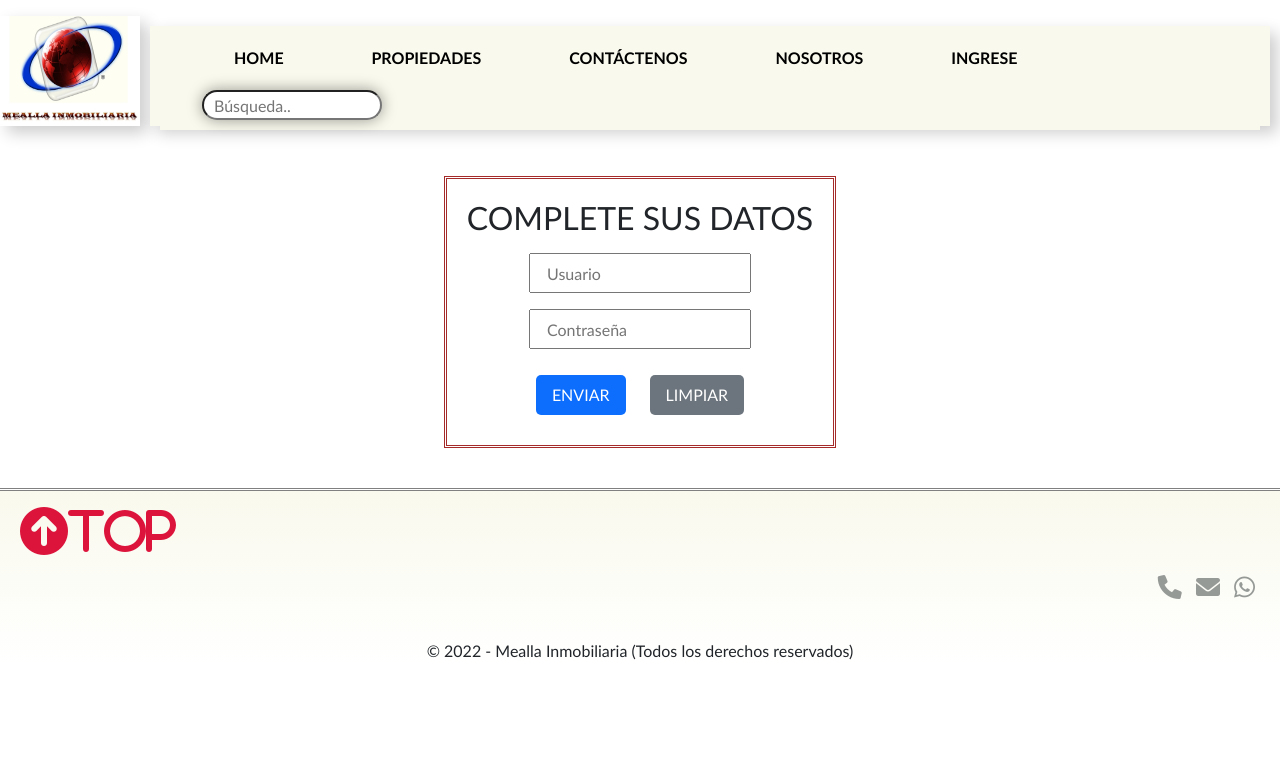
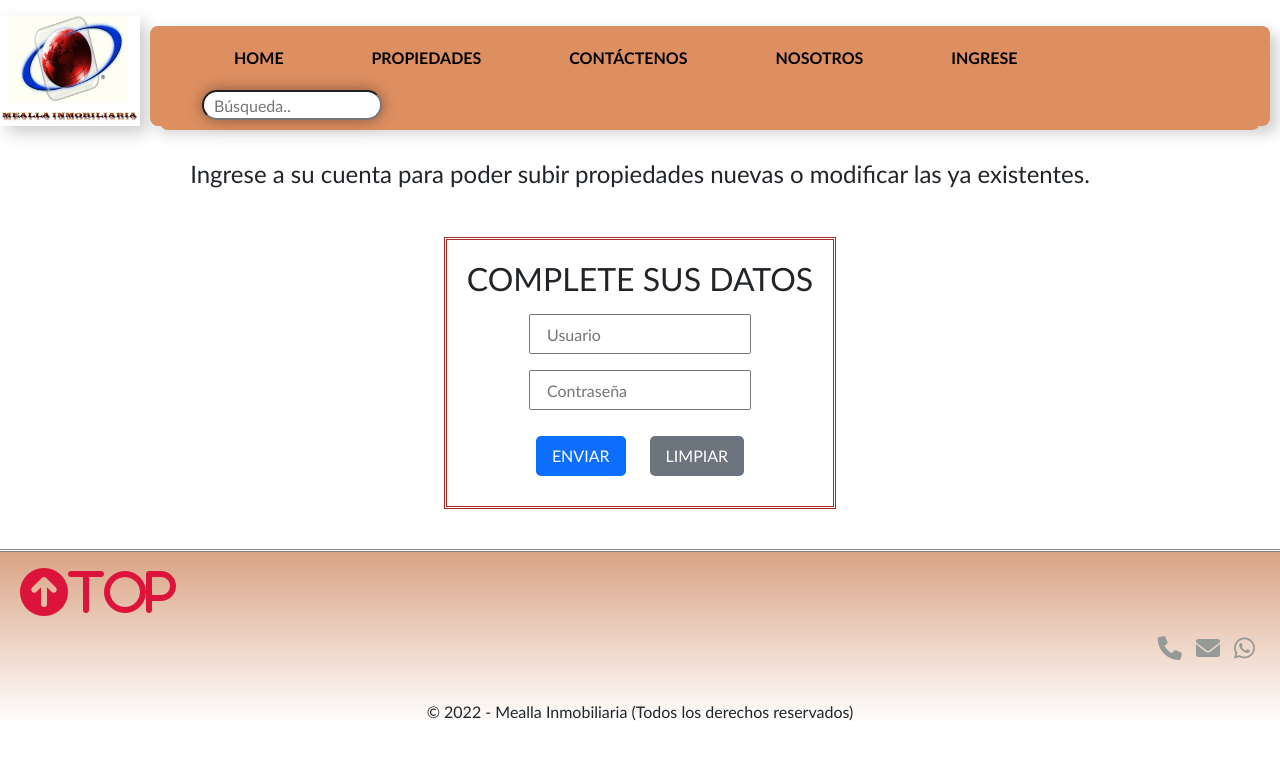
Before and after one commit to Random003/Inmobiliaria-Mealla, a website: page html/ingrese.html in a window 1280 px wide. Drawn offline with nearby package versions, Linux system fonts and the light colour scheme.

Commit message:
arreglos sugeridos en entregas 2

```diff
--- a/css/style.css
+++ b/css/style.css
@@ -1,3 +1,4 @@
+/* +++++++++++ */
 /* Reseteo del Documento */
 /* +++++++++++ */
 
@@ -33,8 +34,7 @@ header {
 .barraNav {
     display: flex;
     text-decoration: none;
-    /* background-color: #F9F9ED; */
-    background-color: #F9F9ED;
+    background-color: #de8f61;
     padding: 10px;
     margin: 10px;
     width: 100%;
@@ -44,6 +44,7 @@ header {
     box-shadow: 7px 7px 15px rgba(0, 0, 0, 0.2);
     text-transform: uppercase;
     font-weight: 600;
+    border-radius: 8px;
 }
 
 nav ul li a {
@@ -52,7 +53,7 @@ nav ul li a {
 }
 
 nav ul li a:hover {
-    color: coral;
+    color: red;
 }
 
 .search {
@@ -86,7 +87,7 @@ header nav ul li ul {
     padding: 1rem;
     height: 4.5rem;
     width: 7rem;
-    background-color: #F9F9ED;
+    background-color: #de8f61;
     border-radius: 10px;
 }
 
@@ -123,19 +124,20 @@ header nav ul li ul {
    /*  Menu Hamburgesa */
 
     #itemBarra {
-        background-color: #F9F9ED;
+        background-color: #de8f61;
         margin: auto;
+        border-radius: 8px;
     }
 
     #itemBarra a {
         box-sizing: border-box;
         display: block;
-        background-color: #F9F9ED;
+        background-color: #de8f61;
     }
 
     #hamNav label {
         display: inline-block;
-        background-color: #F9F9ED;
+        background-color: #de8f61;
         font-size: 2.5rem;
     }
 
@@ -164,7 +166,7 @@ header nav ul li ul {
         height: 100px;
         display: flex;
         text-decoration: none;
-        background-color: #F9F9ED;
+        background-color: #de8f61;
         padding: 10px;
         margin: 10px;
         width: 100%;
@@ -184,7 +186,7 @@ header nav ul li ul {
         padding: 1rem;
         height: 4.5rem;
         width: 7rem;
-        background-color: #F9F9ED;
+        background-color: #de8f61;
         border-radius: 10px;
         z-index: 700;
     }
@@ -197,7 +199,6 @@ header nav ul li ul {
         display: flex;
     }
 
-
     /* menu hamburgesa */
 
     #hamNav label, #hamburgesa { display: none; }
@@ -205,17 +206,6 @@ header nav ul li ul {
     #itemBarra {
         display: inline-block;
     }
-
-}
-
-
-/* utilice el tamaño de un ipad en Landscape para el width aquí */
-@media (min-width: 1080px) {
-
-}
-
-
-@media (min-width: 1300px) {
 
 }
 
@@ -236,6 +226,7 @@ header nav ul li ul {
 
 /* Propiedades */
 /* +++++++++++ */
+
 
 .tituloProp {
     display: flex;
@@ -259,6 +250,7 @@ header nav ul li ul {
     text-align: center;
     margin: 1rem;
     box-shadow: 5px 5px 15px rgba(0, 0, 0, 0.7);
+    background-color: #C1CFDA;
 }
 
 .propiedad h3 {
@@ -289,6 +281,7 @@ header nav ul li ul {
 
 /* Nosotros */
 /* +++++++++++ */
+
 
 .boxUs {
     display: grid;
@@ -335,6 +328,7 @@ header nav ul li ul {
 
 /* Ingrese */
 /* +++++++++++ */
+
 
 .boxForm {
     display: flex;
@@ -386,6 +380,7 @@ header nav ul li ul {
 /* Contacto */
 /* +++++++++++ */
 
+
 .formContacto {
     height: fit-content;
     width: fit-content;
@@ -412,7 +407,6 @@ header nav ul li ul {
     text-align: center;
     text-transform: capitalize;
 }
-
 
 /* Bootstrap carrusel */
 /* +++++++++++ */
@@ -531,9 +525,7 @@ header nav ul li ul {
         margin: auto;
     }
 
-
     /* +++++++++++ */
-
 
     .propiedad {
         height: 650px;
@@ -546,6 +538,7 @@ header nav ul li ul {
     }
 
 }
+
 
 @media (min-width: 1300px) {
 
@@ -577,6 +570,7 @@ header nav ul li ul {
 
 
 
+
 /* +++++++++++++++++> */
 /* FOOTER */
 /* +++++++++++ */
@@ -585,7 +579,7 @@ header nav ul li ul {
 footer {
     border-top: double grey;
     padding-top: 1rem;
-    background-image: linear-gradient(to bottom,#F9F9ED, white);
+    background-image: linear-gradient(to bottom,#daa485, white);
 }
 
 .social {
@@ -625,6 +619,7 @@ footer {
 
 
 
+
 /* FIN FOOTER */
 /* +++++++++++ */
 /* +++++++++++++++++> */
--- a/html/ingrese.html
+++ b/html/ingrese.html
@@ -62,6 +62,16 @@
     </header>
 
     <main>
+
+        <br>
+        <article class="text-center">
+
+                <h4>
+                   Ingrese a su cuenta para poder subir propiedades nuevas o modificar las ya existentes.
+                </h4>
+
+        </article>
+
          <!-- Formulario de ingreso con Bootstrap -->
          <div class="row">
         <form action="carga.html" method="get" class="formIngreso mx-auto align-items-center">
```
Also changed, not shown: html/carga.html (+8 -0 lines), html/contacto.html (+9 -0 lines), html/propiedades.html (+9 -0 lines).
